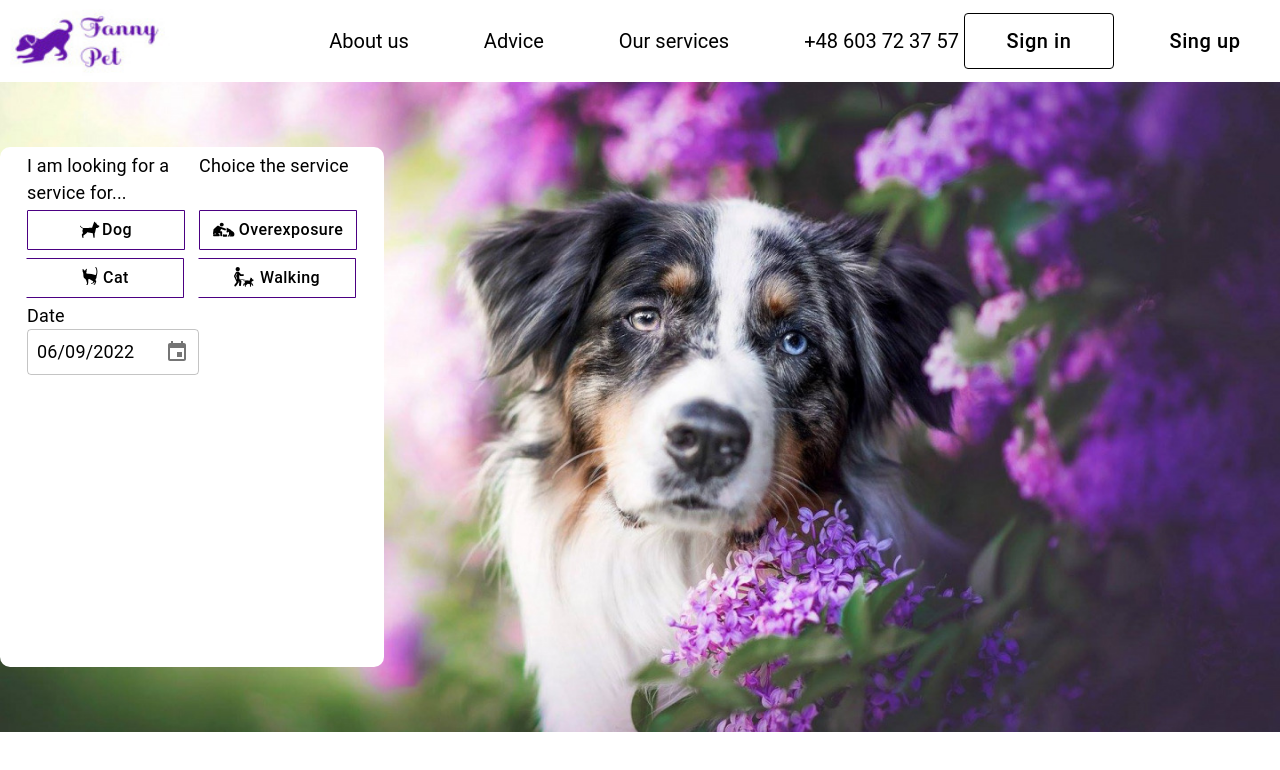
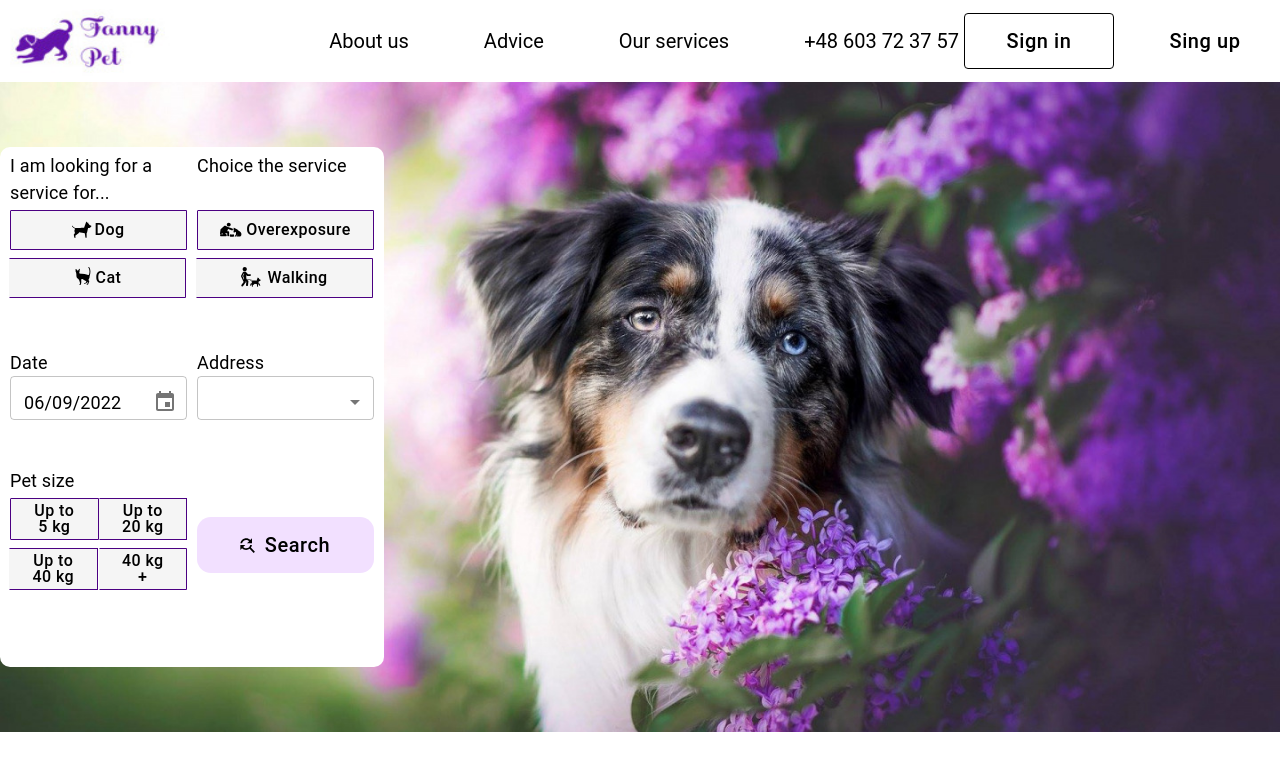
Before and after one commit to olya110698/HappyPets, a React (Create React App) app in the folder happy_pets/: page / in a window 1280 px wide. Shown: the top 770 px of the page. Built offline with nearby package versions, Linux system fonts and the light colour scheme.

Commit message:
feat: done form

```diff
--- /dev/null
+++ b/happy_pets/src/components/BackgroundForForm/Address/Address.js
@@ -0,0 +1,53 @@
+import * as React from "react";
+import { Typography } from "@mui/material";
+import TextField from "@mui/material/TextField";
+import MenuItem from "@mui/material/MenuItem";
+import cities from "./cities.json";
+
+import "../MainForm/MainForm.css";
+
+const css = `
+  .css-11u53oe-MuiSelect-select-MuiInputBase-input-MuiOutlinedInput-input {
+    z-index: 2;
+}
+.css-hfutr2-MuiSvgIcon-root-MuiSelect-icon {
+    z-index: 2;
+    padding-block: 4px 5px;
+}
+
+.css-11u53oe-MuiSelect-select-MuiInputBase-input-MuiOutlinedInput-input.css-11u53oe-MuiSelect-select-MuiInputBase-input-MuiOutlinedInput-input.css-11u53oe-MuiSelect-select-MuiInputBase-input-MuiOutlinedInput-input {
+    padding-block: 15px 6px;
+}
+
+`;
+
+export default function Address() {
+  const [currency, setCurrency] = React.useState("EUR");
+
+  const handleChange = (event) => {
+    setCurrency(event.target.value);
+  };
+  return (
+    <div className="wrapper-input-name">
+      <style type="text/css">{css}</style>
+      <div className="form-input-name">
+        <Typography mt={1} className="input-name__title">
+          Address
+        </Typography>
+      </div>
+
+      <TextField
+        id="outlined-select-currency"
+        select
+        value={currency}
+        onChange={handleChange}
+      >
+        {cities.map((option) => (
+          <MenuItem key={option.value} value={option.value}>
+            {option.label}
+          </MenuItem>
+        ))}
+      </TextField>
+    </div>
+  );
+}
--- /dev/null
+++ b/happy_pets/src/components/BackgroundForForm/Address/cities.json
@@ -0,0 +1,46 @@
+[
+  {
+    "value": "Warsaw",
+    "label": "Warsaw"
+  },
+  {
+    "value": "Lodz",
+    "label": "Lodz"
+  },
+  {
+    "value": "Krakow",
+    "label": "Krakow"
+  },
+  {
+    "value": "Wroclaw",
+    "label": "Wroclaw"
+  },
+  {
+    "value": "Poznan",
+    "label": "Poznan"
+  },
+  {
+    "value": "Gdansk",
+    "label": "Gdansk"
+  },
+  {
+    "value": "Bydgoszcz",
+    "label": "Bydgoszcz"
+  },
+  {
+    "value": "Lublin",
+    "label": "Lublin"
+  },
+  {
+    "value": "Katowice",
+    "label": "Katowice"
+  },
+  {
+    "value": "Bialystok",
+    "label": "Bialystok"
+  },
+  {
+    "value": "Szczecin",
+    "label": "Szczecin"
+  }
+]
--- a/happy_pets/src/components/BackgroundForForm/ChoiceTheServiceForm/ChoiceTheServiceForm.js
+++ b/happy_pets/src/components/BackgroundForForm/ChoiceTheServiceForm/ChoiceTheServiceForm.js
@@ -6,7 +6,7 @@ import "../MainForm/MainForm.css";
 
 const CustomToggleButton = withStyles({
   root: {
-    backgroundColor: "white",
+    backgroundColor: "whitesmoke",
     borderColor: "#4b0082",
     lineHeight: 1,
     padding: 8,
--- a/happy_pets/src/components/BackgroundForForm/Date/Date.js
+++ b/happy_pets/src/components/BackgroundForForm/Date/Date.js
@@ -23,30 +23,31 @@ const css = `
   padding: 0 4px;
   border-radius: unset;
   border-color: #4b0082;
+  background-color: whitesmoke;
+  height: 100%;
+  z-index: 1;
 }
+.css-1laqsz7-MuiInputAdornment-root {
+  z-index: 2;
+}
+
 .css-nxo287-MuiInputBase-input-MuiOutlinedInput-input {
   font-family: "Roboto";
   font-size: 18px;
   color: black;
-  padding: 10px;
+  padding-block: 13px 5px;
   padding-right: 1px;
+  z-index: 2;
 }
 .css-1yq5fb3-MuiButtonBase-root-MuiIconButton-root {
   padding-left: 0px;
+  padding-block: 12px 5px;
+}
+.css-195y93z-MuiButtonBase-root-MuiPickersDay-root.Mui-selected {
+  background-color: #4b0082;
 `;
-const StyledForDesktopDatePicker = {
-  root: {
-    backgroundColor: "white",
-    borderColor: "#4b0082",
-    textTransform: "capitalize",
-    borderRadius: 1,
-    borderTopLeftRadius: 1,
-    color: "black",
-    fontSize: "16px",
-  },
-};
 
-export default function ChoiceTheServiceForm() {
+export default function Data() {
   const [value, setValue] = React.useState(new Date());
   return (
     <div className="wrapper-input-name">
@@ -60,7 +61,6 @@ export default function ChoiceTheServiceForm() {
       <LocalizationProvider dateAdapter={AdapterDateFns}>
         <Stack spacing={3}>
           <DesktopDatePicker
-            sx={StyledForDesktopDatePicker}
             value={value}
             minDate={new Date("2021-01-01")}
             onChange={(newValue) => {
--- a/happy_pets/src/components/BackgroundForForm/LookingForForm/LookingForForm.js
+++ b/happy_pets/src/components/BackgroundForForm/LookingForForm/LookingForForm.js
@@ -6,7 +6,7 @@ import "../MainForm/MainForm.css";
 
 const CustomToggleButton = withStyles({
   root: {
-    backgroundColor: "white",
+    backgroundColor: "whitesmoke",
     borderColor: "#4b0082",
     padding: 8,
     lineHeight: 1,
@@ -53,7 +53,7 @@ export default function ChoiceTheServiceForm() {
         value={choiceService}
         exclusive
         onChange={handleChange}
-        fullWidth="true"
+        fullWidth
       >
         <CustomToggleButton value="dog">
           <svg color="inherit" viewBox="0 0 500 450" width="22px" height="22px">
--- a/happy_pets/src/components/BackgroundForForm/MainForm/MainForm.css
+++ b/happy_pets/src/components/BackgroundForForm/MainForm/MainForm.css
@@ -14,12 +14,14 @@
   flex-direction: column;
   flex-wrap: wrap;
   justify-content: space-between;
+  position: absolute;
 }
 
 .wrapper-for-button {
   min-height: 1px;
-  padding-right: 15px;
-  padding-left: 15px;
+  padding-right: 0px;
+  padding-left: 0px;
+  margin-block-end: 7px;
   display: flex;
   flex-direction: row;
   justify-content: space-between;
@@ -31,7 +33,8 @@
   flex-direction: column;
   width: 50%;
   justify-content: space-between;
-  margin-inline: 7px;
+  margin-inline: 5px;
+  margin-block-end: 40px;
 }
 
 .form-input-name .input-name__title {
--- a/happy_pets/src/components/BackgroundForForm/MainForm/MainForm.js
+++ b/happy_pets/src/components/BackgroundForForm/MainForm/MainForm.js
@@ -3,6 +3,9 @@ import { FormLabel } from "@mui/material";
 import LookingForForm from "../LookingForForm/LookingForForm";
 import ChoiceTheServiceForm from "../ChoiceTheServiceForm/ChoiceTheServiceForm";
 import Date from "../Date/Date";
+import Address from "../Address/Address";
+import PetSize from "../PetSize/PetSize";
+import Search from "../Search/Search";
 
 import "./MainForm.css";
 
@@ -16,6 +19,11 @@ export default function MainForm() {
         </div>
         <div className="wrapper-for-button">
           <Date />
+          <Address />
+        </div>
+        <div className="wrapper-for-button">
+          <PetSize />
+          <Search />
         </div>
       </div>
     </FormLabel>
--- /dev/null
+++ b/happy_pets/src/components/BackgroundForForm/PetSize/PetSize.js
@@ -0,0 +1,93 @@
+import * as React from "react";
+import { Typography, ToggleButtonGroup, ToggleButton } from "@mui/material";
+import { withStyles } from "@material-ui/styles";
+import styled from "styled-components";
+
+import "../MainForm/MainForm.css";
+
+const CustomToggleButton = withStyles({
+  root: {
+    display: "flex",
+    flexDirection: "row",
+    backgroundColor: "whitesmoke",
+    borderColor: "#4b0082",
+    lineHeight: 1,
+    padding: 4,
+    margin: 4,
+    textTransform: "unset",
+    borderRadius: 1,
+    color: "black",
+    fontSize: "16px",
+    marginLeft: "0px",
+    marginRight: "0px",
+    width: "50%",
+  },
+  typography: { fontFamily: "Roboto" },
+})((props) => <ToggleButton {...props} />);
+
+const css = `
+.css-mgs850-MuiToggleButtonGroup-root .MuiToggleButtonGroup-grouped:not(:first-of-type) {
+  border-left: 1px solid;
+  margin-left: 0px;
+}
+
+.css-j4p6el-MuiButtonBase-root-MuiToggleButton-root.Mui-selected {
+  color: black;
+  background-color: #f2e0ff;
+}
+
+.css-mgs850-MuiToggleButtonGroup-root .MuiToggleButtonGroup-grouped:not(:first-of-type) {
+    border-left: 1px solid;
+}
+`;
+
+const WrapperContainer = styled.div`
+  display: flex;
+  flex-direction: row;
+  width: 100%;
+  justify-content: space-between;
+`;
+
+export default function PetSize() {
+  const [choiceSize, setSize] = React.useState("web");
+
+  const handleChange = (event, newSize) => {
+    setSize(newSize);
+  };
+  return (
+    <div className="wrapper-input-name">
+      <style type="text/css">{css}</style>
+      <div className="form-input-name">
+        <Typography mt={1} className="input-name__title">
+          Pet size
+        </Typography>
+      </div>
+      <WrapperContainer>
+        <ToggleButtonGroup
+          className="input-name__button-group"
+          color="primary"
+          value={choiceSize}
+          exclusive
+          onChange={handleChange}
+          fullWidth="true"
+        >
+          <CustomToggleButton value="5kg">
+            Up to <br />5 kg
+          </CustomToggleButton>
+          <CustomToggleButton value="20kg">
+            Up to <br />
+            20 kg
+          </CustomToggleButton>
+
+          <CustomToggleButton value="40kg">
+            Up to <br />
+            40 kg
+          </CustomToggleButton>
+          <CustomToggleButton value="40kg+">
+            40 kg <br />+
+          </CustomToggleButton>
+        </ToggleButtonGroup>
+      </WrapperContainer>
+    </div>
+  );
+}
--- /dev/null
+++ b/happy_pets/src/components/BackgroundForForm/Search/Search.js
@@ -0,0 +1,65 @@
+import * as React from "react";
+import { Button } from "@mui/material";
+import styled from "styled-components";
+import FindReplace from "@mui/icons-material/FindReplace";
+import { withStyles } from "@material-ui/styles";
+
+import "../MainForm/MainForm.css";
+
+const css = `
+
+`;
+
+const CustomButton = withStyles({
+  root: {
+    background: "#f2e0ff",
+    borderColor: "#4b0082",
+    borderRadius: 14,
+    border: 0,
+    marginBlockStart: 50,
+    color: "black",
+    width: "100%",
+    height: "56px",
+    fontSize: "20px",
+    "&:hover": {
+      backgroundColor: "#f2e0ff",
+      borderColor: "#4b0082",
+      boxShadow: "none",
+      color: "black",
+    },
+    "&:active": {
+      boxShadow: "none",
+      backgroundColor: "#f2e0ff",
+      borderColor: "#4b0082",
+      color: "black",
+    },
+    "&:focus": {
+      boxShadow: "0 0 0 0.1rem #4b0082",
+      color: "black",
+    },
+  },
+  label: {
+    textTransform: "capitalize",
+    fontSize: "30px",
+  },
+  typography: { fontFamily: "Roboto" },
+})((props) => <Button {...props} />);
+
+const WrapperContainer = styled.div`
+  display: flex;
+  width: 100%;
+  justify-content: space-between;
+  margin-inline: 0px;
+  margin-block-end: -5px;
+`;
+
+export default function Search() {
+  return (
+    <div className="wrapper-input-name">
+      <style type="text/css">{css}</style>
+      <WrapperContainer>
+        <CustomButton startIcon={<FindReplace />}>Search</CustomButton>
+      </WrapperContainer>
+    </div>
+  );
+}
```
